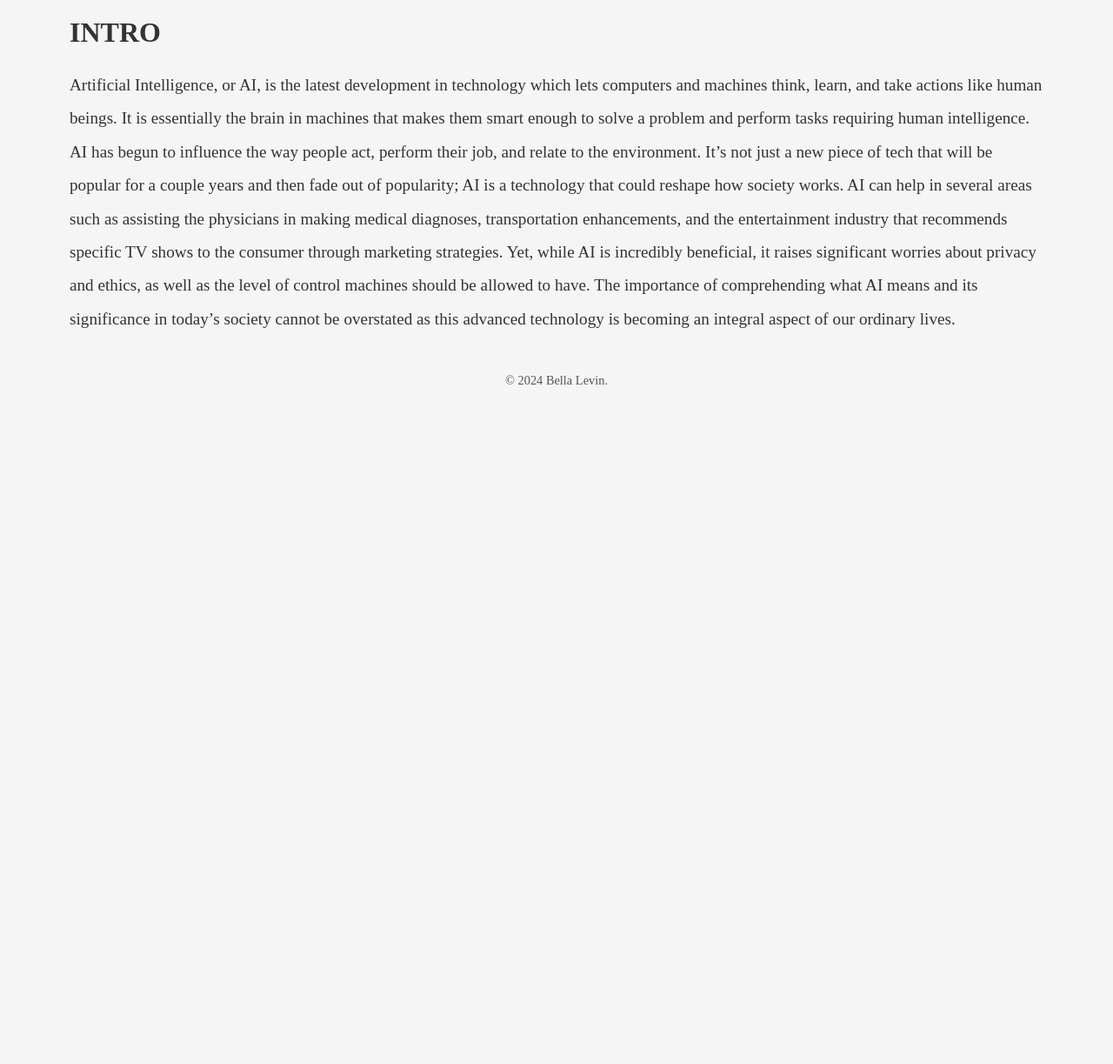
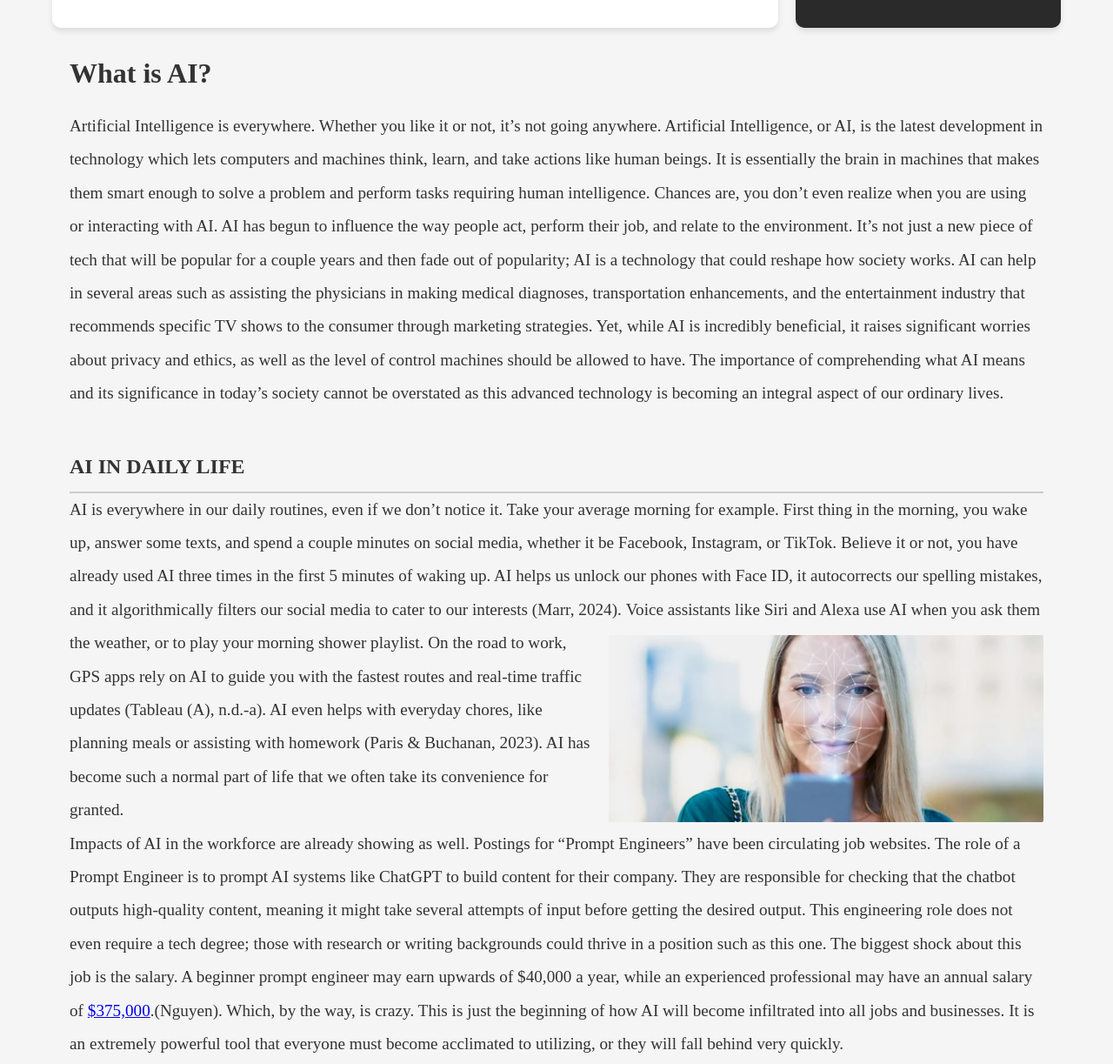
Before and after one commit to bellalevin11/tech-writing-final, a plain HTML site: page index.html in a window 1280 px wide. Shown: the part 704-1927 px from the top of the page at 87% size. Before the commit the page ends 1173 px from the top, so only its background shows below. Drawn offline with Linux system fonts and the light colour scheme.

Commit message:
Added features for presentation

```diff
--- a/index.html
+++ b/index.html
@@ -33,7 +33,7 @@
                     <h2>Quick Links</h2>
                     <nav>
                         <ul>
-                            <li><a href="#introduction">Introduction</a></li>
+                            <li><a href="#introduction">What is AI?</a></li>
                             <li><a href="#daily-life">AI in Daily Life</a></li>
                             <li><a href="#transportation">AI in Transportation</a></li>
                             <li><a href="#healthcare">AI in Healthcare</a></li>
@@ -43,9 +43,19 @@
                 </aside>
             </div>
             <section class="main-article">
-                <p id="introduction">INTRO</p>
+                <p id="introduction">What is AI?</p>
                 <div class="content">
-                    <p>Artificial Intelligence, or AI, is the latest development in technology which lets computers and machines think, learn, and take actions like human beings. It is essentially the brain in machines that makes them smart enough to solve a problem and perform tasks requiring human intelligence. AI has begun to influence the way people act, perform their job, and relate to the environment. It’s not just a new piece of tech that will be popular for a couple years and then fade out of popularity; AI is a technology that could reshape how society works. AI can help in several areas such as assisting the physicians in making medical diagnoses, transportation enhancements, and the entertainment industry that recommends specific TV shows to the consumer through marketing strategies. Yet, while AI is incredibly beneficial, it raises significant worries about privacy and ethics, as well as the level of control machines should be allowed to have. The importance of comprehending what AI means and its significance in today’s society cannot be overstated as this advanced technology is becoming an integral aspect of our ordinary lives.</p>
+                    <p>Artificial Intelligence is everywhere. Whether you like it or not, it’s not going anywhere. Artificial Intelligence, or AI, is the latest development in technology which lets computers and machines think, learn, and take actions like human beings. It is essentially the brain in machines that makes them smart enough to solve a problem and perform tasks requiring human intelligence. Chances are, you don’t even realize when you are using or interacting with AI. AI has begun to influence the way people act, perform their job, and relate to the environment. It’s not just a new piece of tech that will be popular for a couple years and then fade out of popularity; AI is a technology that could reshape how society works. AI can help in several areas such as assisting the physicians in making medical diagnoses, transportation enhancements, and the entertainment industry that recommends specific TV shows to the consumer through marketing strategies. Yet, while AI is incredibly beneficial, it raises significant worries about privacy and ethics, as well as the level of control machines should be allowed to have. The importance of comprehending what AI means and its significance in today’s society cannot be overstated as this advanced technology is becoming an integral aspect of our ordinary lives.</p>
+                    <div id="daily-life">
+                        <h2>AI in Daily Life</h2>
+                        <p>AI is everywhere in our daily routines, even if we don’t notice it. Take your average morning for example. First thing in the morning, you wake up, answer some texts, and spend a couple minutes on social media, whether it be Facebook, Instagram, or TikTok. Believe it or not, you have already used AI three times in the first 5 minutes of waking up. AI helps us unlock our phones with Face ID, it autocorrects our spelling mistakes, and it algorithmically filters our social media to cater to our interests (Marr, 2024).
+                            <img src="face-id.png" alt="Face ID" class="wrapped-image1">
+                            Voice assistants like Siri and Alexa use AI when you ask them the weather, or to play your morning shower playlist. On the road to work, GPS apps rely on AI to guide you with the fastest routes and real-time traffic updates (Tableau (A), n.d.-a). AI even helps with everyday chores, like planning meals or assisting with homework (Paris & Buchanan, 2023). AI has become such a normal part of life that we often take its convenience for granted.</p>
+                        <p>Impacts of AI in the workforce are already showing as well. Postings for “Prompt Engineers” have been circulating job websites. The role of a Prompt Engineer is to prompt AI systems like ChatGPT to build content for their company. They are responsible for checking that the chatbot outputs high-quality content, meaning it might take several attempts of input before getting the desired output. This engineering role does not even require a tech degree; those with research or writing backgrounds could thrive in a position such as this one. The biggest shock about this job is the salary. A beginner prompt engineer may earn upwards of $40,000 a year, while an experienced professional may have an annual salary of <a href="https://www.businessinsider.com/ai-prompt-engineer-jobs-pay-salary-requirements-no-tech-background-2023-3">$375,000</a>.(Nguyen). Which, by the way, is crazy. This is just the beginning of how AI will become infiltrated into all jobs and businesses. It is an extremely powerful tool that everyone must become acclimated to utilizing, or they will fall behind very quickly.</p>
+                        <h2>AI in Our Future Daily Lives</h2>
+                        <p>In the future, AI will be even more integrated into our lives. By 2030, we might talk to AI systems as easily as we talk to people (Toews, 2024). Robots that look and act like humans could help in homes, schools, and workplaces because they’d be designed to work in spaces built for humans. Everything in our world, from buildings and tools to rooms and doors, has been created by humans and designed to fit our size and shape (Toews, 2024). You may have heard of Roomba, the vacuum robot. If you have seen one, you may have noticed that it can get stuck easily on a rug, a little crack in the floor, or maybe even fall down a flight of stairs. In a world customized for human-sized beings, robots must be designed the same way. </p>
+                        <p>AI would also be personalized, helping people manage their schedules, hobbies, and health. Imagine AI tools that not only suggest what to cook for dinner but also shop for groceries and prepare meals for you. These advancements could make life much easier, but they also raise important questions about how much we rely on machines and fail to do ordinary human tasks.                    </p>
+                    </div>
                 </div>
             </section>
         </main>
--- a/style.css
+++ b/style.css
@@ -133,6 +133,26 @@ body {
     background: #666;
 }
 
+h2 {
+    margin-top: 40px;
+    font-family: "Times New Roman", serif;
+    font-size: 1.5rem;
+    text-transform: uppercase;
+    border-bottom: 2px solid #ccc;
+    padding-bottom: 5px;
+}
+
+.wrapped-image1 {
+    float: right;
+    margin-left: 15px;
+    margin-top: 10px;
+    margin-bottom: 5px;
+    width: 500px;
+    height: auto;
+    border-radius: 2px;
+}
+
+
 /* Footer Styles */
 .footer {
     text-align: center;
```
Also changed, not shown: face-id.png (added), 1 other file.
